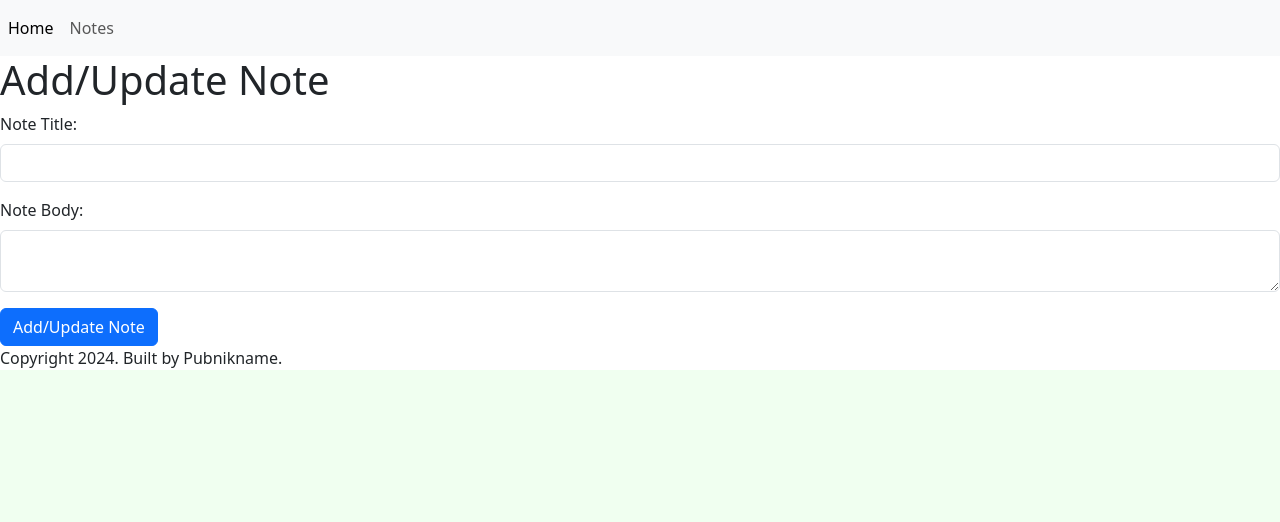
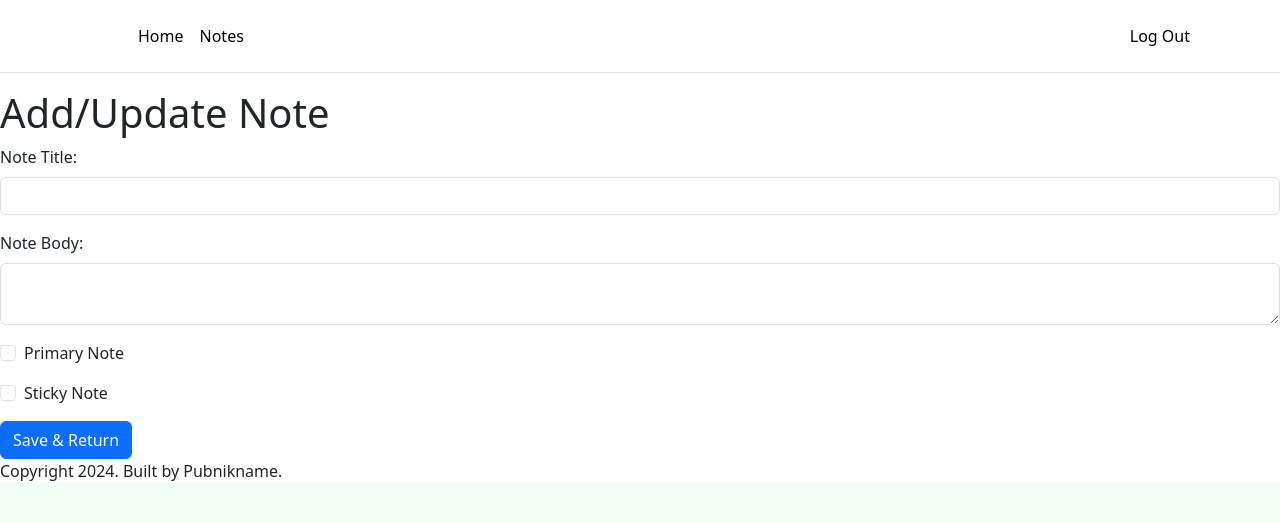
Before and after one commit to pubnikname99/home_helper, a Flask app: page /notes/edit in a window 1280 px wide. Shown: the top 522 px of the page. Run offline with Flask 3, Linux system fonts and the light colour scheme; the visitor is signed in with stand-in values (Sample User, id 1); some libraries are stand-ins or nearby versions.

Commit message:
primary notes now appear on the home page, created relational constructs between users and notes. Each user should see only their own notes, fixed other minior stuff. App should be ready now for initial very basic functionality involving notes.

```diff
--- a/main.py
+++ b/main.py
@@ -1,17 +1,24 @@
-from flask import Flask, flash, redirect, url_for, render_template
+from flask import Flask, flash, redirect, url_for, render_template, request
 from flask_bootstrap import Bootstrap5
 from flask_wtf import FlaskForm
-from wtforms import StringField, PasswordField
+from wtforms import StringField, PasswordField, BooleanField
 from wtforms.fields.simple import SubmitField
 from wtforms.validators import DataRequired, Length
 from flask_ckeditor import CKEditor, CKEditorField
 from flask_sqlalchemy import SQLAlchemy
-from sqlalchemy.orm import DeclarativeBase, Mapped, mapped_column
-from sqlalchemy import String
-from flask_login import LoginManager, UserMixin, login_user, login_required, current_user
+from sqlalchemy.orm import DeclarativeBase, Mapped, mapped_column, relationship
+from sqlalchemy import String, ForeignKey
+from typing import List
+from flask_login import LoginManager, UserMixin, login_user, login_required, current_user, logout_user
 from datetime import date, datetime
 from os import environ
+from bleach import clean
 from werkzeug.security import check_password_hash
+
+allowed_tags = ['a', 'b', 'i', 'u', 'em', 'strong', 'p', 'br', 'ul', 'ol', 'li', 'blockquote']
+allowed_attrs = {
+    'a': ['href', 'title', 'target'],
+}
 
 year = date.today().year
 SECRET_KEY = environ.get('CUSTOM_KEY')
@@ -26,6 +33,7 @@ app = Flask(__name__, instance_relative_config=True)
 ckeditor = CKEditor(app)
 login_manager = LoginManager()
 login_manager.init_app(app)
+login_manager.login_view = 'login'
 app.config["SECRET_KEY"] = SECRET_KEY
 app.config["SQLALCHEMY_DATABASE_URI"] = "sqlite:///home_helper.db"
 db.init_app(app)
@@ -39,6 +47,7 @@ class User(UserMixin, db.Model):
     f_name: Mapped[str] = mapped_column(String(32), nullable=False)
     l_name: Mapped[str] = mapped_column(String(32), nullable=False)
     added: Mapped[datetime] = mapped_column(default=datetime.now())
+    user_notes: Mapped[List["Note"]] = relationship(back_populates="author")
 
 class Note(db.Model):
     id: Mapped[int] = mapped_column(primary_key=True, autoincrement=True)
@@ -47,19 +56,23 @@ class Note(db.Model):
     added: Mapped[datetime] = mapped_column(default=datetime.now())
     primary: Mapped[bool] = mapped_column(default=False)
     sticky: Mapped[bool] = mapped_column(default=False)
+    author_id: Mapped[int] = mapped_column(ForeignKey("user.id"))
+    author: Mapped["User"] = relationship(back_populates="user_notes")
 
 with app.app_context():
     db.create_all()
 
 @app.context_processor
 def global_vars():
-    return dict(year=year)
+    return dict(year=year, user=current_user)
 
+@app.route("/")
 @login_required
-@app.route("/")
 def home():
-    flash('Very Important!', 'bg-success text-light text-center')
-    return render_template('index.html')
+    # Flash your users with fun messages with the code below:
+    # flash('Very Important!', 'bg-success text-light text-center')
+    primary_notes = Note.query.where(Note.author_id == f"{current_user.id}", Note.primary == True).order_by(Note.added).all()
+    return render_template('index.html', primary_notes=primary_notes)
 
 class LoginForm(FlaskForm):
     username = StringField('Username:', validators=[DataRequired(), Length(min=4, max=16)])
@@ -68,7 +81,7 @@ class LoginForm(FlaskForm):
 
 @login_manager.user_loader
 def load_user(user_id):
-    return db.get_or_404(User, user_id)
+    return User.query.get(int(user_id))
 
 @app.route("/login", methods=["POST", "GET"])
 def login():
@@ -78,27 +91,35 @@ def login():
         if user and check_password_hash(user.password, login_form.password.data):
             login_user(user)
             flash('Logged in successfully!', 'bg-success text-light')
-            return render_template('index.html')
+            next_page = request.args.get('next')
+            return redirect(next_page or url_for('home'))
         else:
             flash('Incorrect details!', 'bg-success text-light')
             return render_template('login.html', year=year, form=login_form)
-        # current_user allows you to work with the logged in user's info all around the code :D
     else:
         return render_template('login.html', year=year, form=login_form)
+
+@app.route("/logout")
+@login_required
+def logout():
+    logout_user()
+    return redirect("/login")
 
 @app.route("/notes")
 @login_required
 def notes():
     with app.app_context():
-        result = db.session.execute(db.select(Note).order_by(Note.added))
-        all_notes = result.scalars().all()
-    return render_template('notes.html', all_notes=all_notes)
+        all_notes = Note.query.where(Note.author_id == f"{current_user.id}").order_by(Note.added).all()
+        short_bodies = [clean(note.body[:40], tags=allowed_tags, attributes=allowed_attrs) for note in all_notes]
+    return render_template('notes.html', all_notes=all_notes, short_bodies=short_bodies)
 
 
 class UpdateNote(FlaskForm):
     title = StringField('Note Title:', validators=[DataRequired(), Length(max=32)])
-    body = CKEditorField('Note Body:', validators=[DataRequired(), Length(max=255)])
-    submit = SubmitField(label="Add/Update Note")
+    body = CKEditorField('Note Body:', validators=[DataRequired(), Length(max=20000)])
+    primary = BooleanField('Primary Note')
+    sticky = BooleanField('Sticky Note')
+    submit = SubmitField(label="Save & Return")
 
 @app.route("/notes/edit", methods=["POST", "GET"])
 @app.route("/notes/edit/<note_id>", methods=["POST", "GET"])
@@ -111,11 +132,17 @@ def update_note(note_id=None):
                 note_to_update = db.get_or_404(Note, note_id)
                 note_to_update.title = update_note_form.title.data
                 note_to_update.body = update_note_form.body.data
+                note_to_update.primary = update_note_form.primary.data
+                note_to_update.sticky = update_note_form.sticky.data
                 db.session.commit()
         else:
             note = Note(
                 title=update_note_form.title.data,
                 body=update_note_form.body.data,
+                primary=update_note_form.primary.data,
+                sticky=update_note_form.sticky.data,
+                author=current_user,
+                author_id=current_user
             )
             db.session.add(note)
             db.session.commit()
@@ -125,6 +152,8 @@ def update_note(note_id=None):
         if note_id:
             update_note_form.title.data = db.get_or_404(Note, note_id).title
             update_note_form.body.data = db.get_or_404(Note, note_id).body
+            update_note_form.primary.data = db.get_or_404(Note, note_id).primary
+            update_note_form.sticky.data = db.get_or_404(Note, note_id).sticky
             return render_template('update_note.html', form=update_note_form, note_id=note_id)
         else:
             return render_template('update_note.html', form=update_note_form)
--- a/static/styles/custom.css
+++ b/static/styles/custom.css
@@ -1,3 +1,7 @@
 html {
   background-color: honeydew;
 }
+
+.card {
+  background-color: beige;
+}
--- a/templates/base.html
+++ b/templates/base.html
@@ -11,17 +11,47 @@
         <link rel= "stylesheet" type= "text/css" href= "{{ url_for('static',filename='styles/custom.css') }}">
     </head>
     <body>
-        <nav class="navbar navbar-expand-lg navbar-light bg-light">
-          <button class="navbar-toggler" type="button" data-toggle="collapse" data-target="#navbarNavAltMarkup" aria-controls="navbarNavAltMarkup" aria-expanded="false" aria-label="Toggle navigation">
-            <span class="navbar-toggler-icon"></span>
-          </button>
-          <div class="collapse navbar-collapse" id="navbarNavAltMarkup">
-            <div class="navbar-nav">
-              <a class="nav-item nav-link active" href="{{ url_for('home') }}">Home</a>
-              <a class="nav-item nav-link" href="{{ url_for('notes') }}">Notes</a>
+        {% if user.is_authenticated: %}
+
+
+
+
+        <header class="p-3 mb-3 border-bottom">
+            <div class="container">
+              <div class="d-flex flex-wrap align-items-center justify-content-center justify-content-lg-start">
+
+                <a href="/" class="d-flex align-items-center mb-2 mb-lg-0 link-body-emphasis text-decoration-none">
+                  <svg class="bi me-2" width="40" height="32" role="img" aria-label="Bootstrap"><use xlink:href="#bootstrap"></use></svg>
+                </a>
+
+                <ul class="nav col-12 col-lg-auto me-lg-auto mb-2 justify-content-center mb-md-0">
+                  <li><a class="nav-link px-2 link-body-emphasis" href="{{ url_for('home') }}">Home</a></li>
+                  <li><a class="nav-link px-2 link-body-emphasis" href="{{ url_for('notes') }}">Notes</a></li>
+                </ul>
+
+<!--                <form class="col-12 col-lg-auto mb-3 mb-lg-0 me-lg-3" role="search">-->
+<!--                  <input type="search" class="form-control" placeholder="Search..." aria-label="Search">-->
+<!--                </form>-->
+
+                <a class="nav-link px-2 link-body-emphasis" href="{{ url_for('logout') }}">Log Out</a>
+
+<!--                <div class="dropdown text-end">-->
+<!--                  <a href="#" class="d-block link-body-emphasis text-decoration-none dropdown-toggle" data-bs-toggle="dropdown" aria-expanded="false">-->
+<!--                    <img src="https://github.com/mdo.png" alt="mdo" width="32" height="32" class="rounded-circle">-->
+<!--                  </a>-->
+<!--                  <ul class="dropdown-menu text-small">-->
+<!--                    <li><a class="dropdown-item" href="#">New project...</a></li>-->
+<!--                    <li><a class="dropdown-item" href="#">Settings</a></li>-->
+<!--                    <li><a class="dropdown-item" href="#">Profile</a></li>-->
+<!--                    <li><hr class="dropdown-divider"></li>-->
+<!--                    <li><a class="dropdown-item" href="#">Sign out</a></li>-->
+<!--                  </ul>-->
+<!--                </div>-->
+
+              </div>
             </div>
-          </div>
-        </nav>
+          </header>
+        {% endif %}
         {% with messages = get_flashed_messages(with_categories=true) %}
           {% if messages %}
             <ul class=flashes>
--- a/templates/update_note.html
+++ b/templates/update_note.html
@@ -7,6 +7,6 @@
 
 {{ render_form(form, novalidate=True) }}
 {{ ckeditor.load() }}
-{{ ckeditor.config(name='body') }}
+{{ ckeditor.config(name='body', height=400) }}
 
 {% endblock %}
```
Also changed, not shown: templates/index.html (+14 -14 lines), templates/notes.html (+6 -6 lines).
